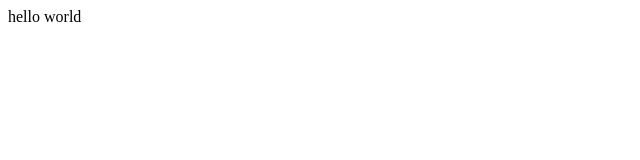
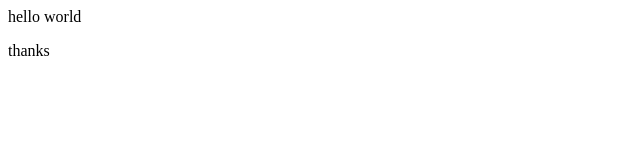
Before and after one commit to Sumantkumar-gith/first-demo, a plain HTML site: page index.html in a window 1280 px wide. Shown: the full height of the page, 0-640 px from the left. Drawn offline with Linux system fonts and the light colour scheme.

Commit message:
thanks added

```diff
--- a/index.html
+++ b/index.html
@@ -1 +1,2 @@
 <p>hello world</p>
+<p>thanks</p>
```
